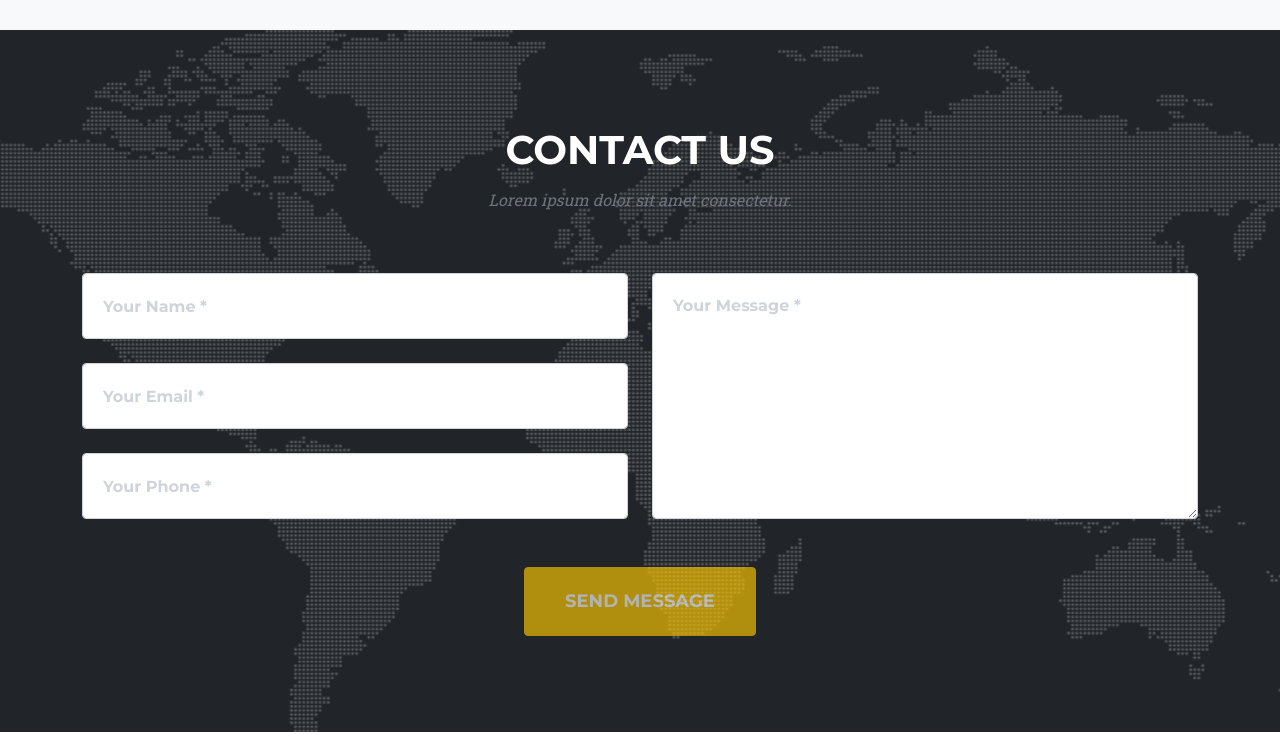
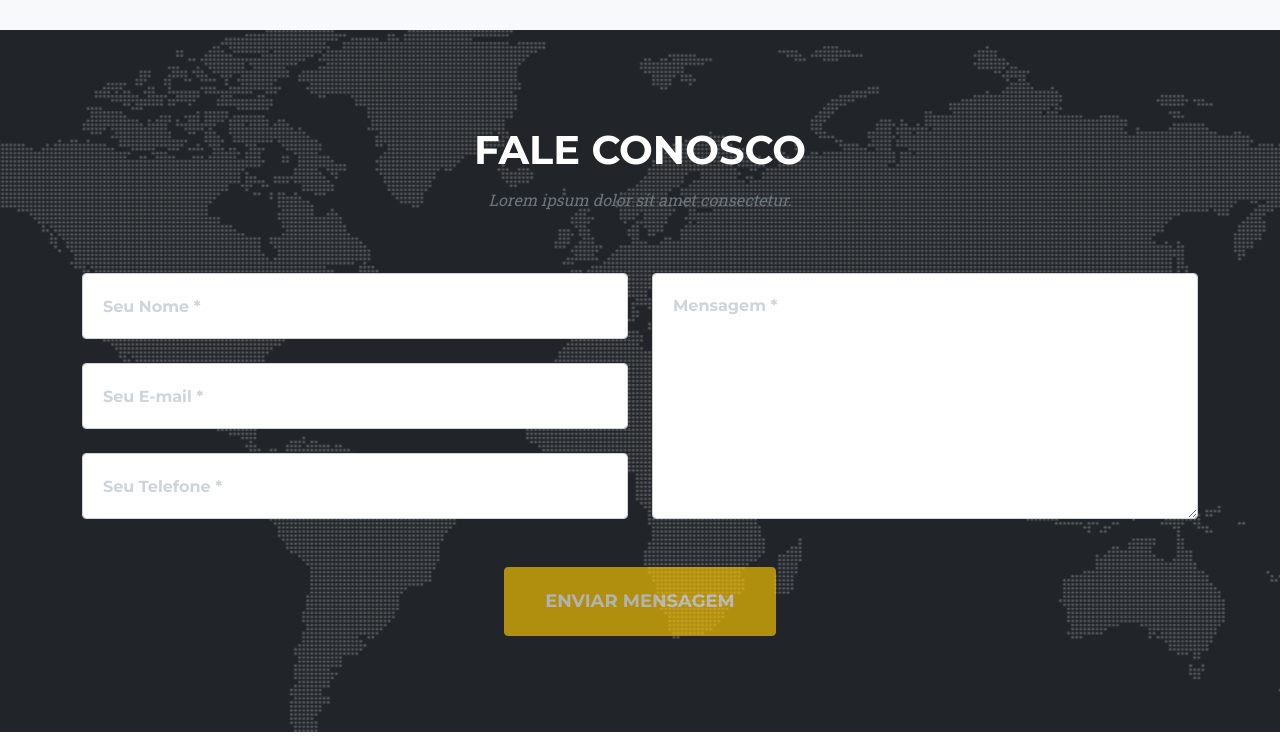
Before and after one commit to victorlourenco-vhl/site-moda, a plain HTML site: page index.html in a window 1280 px wide. Shown: the part 4620-5373 px from the top of the page. Drawn offline with nearby package versions, Linux system fonts and the light colour scheme.

Commit message:
contato-v1.0

```diff
--- a/index.html
+++ b/index.html
@@ -261,7 +261,7 @@
         <section class="page-section" id="contact">
             <div class="container">
                 <div class="text-center">
-                    <h2 class="section-heading text-uppercase">Contact Us</h2>
+                    <h2 class="section-heading text-uppercase">Fale Conosco</h2>
                     <h3 class="section-subheading text-muted">Lorem ipsum dolor sit amet consectetur.</h3>
                 </div>
                 <!-- * * * * * * * * * * * * * * *-->
@@ -276,25 +276,25 @@
                         <div class="col-md-6">
                             <div class="form-group">
                                 <!-- Name input-->
-                                <input class="form-control" id="name" type="text" placeholder="Your Name *" data-sb-validations="required" />
+                                <input class="form-control" id="name" type="text" placeholder="Seu Nome *" data-sb-validations="required" />
                                 <div class="invalid-feedback" data-sb-feedback="name:required">A name is required.</div>
                             </div>
                             <div class="form-group">
                                 <!-- Email address input-->
-                                <input class="form-control" id="email" type="email" placeholder="Your Email *" data-sb-validations="required,email" />
+                                <input class="form-control" id="email" type="email" placeholder="Seu E-mail *" data-sb-validations="required,email" />
                                 <div class="invalid-feedback" data-sb-feedback="email:required">An email is required.</div>
                                 <div class="invalid-feedback" data-sb-feedback="email:email">Email is not valid.</div>
                             </div>
                             <div class="form-group mb-md-0">
                                 <!-- Phone number input-->
-                                <input class="form-control" id="phone" type="tel" placeholder="Your Phone *" data-sb-validations="required" />
+                                <input class="form-control" id="phone" type="tel" placeholder="Seu Telefone *" data-sb-validations="required" />
                                 <div class="invalid-feedback" data-sb-feedback="phone:required">A phone number is required.</div>
                             </div>
                         </div>
                         <div class="col-md-6">
                             <div class="form-group form-group-textarea mb-md-0">
                                 <!-- Message input-->
-                                <textarea class="form-control" id="message" placeholder="Your Message *" data-sb-validations="required"></textarea>
+                                <textarea class="form-control" id="message" placeholder="Mensagem *" data-sb-validations="required"></textarea>
                                 <div class="invalid-feedback" data-sb-feedback="message:required">A message is required.</div>
                             </div>
                         </div>
@@ -317,7 +317,7 @@
                     <!-- an error submitting the form-->
                     <div class="d-none" id="submitErrorMessage"><div class="text-center text-danger mb-3">Error sending message!</div></div>
                     <!-- Submit Button-->
-                    <div class="text-center"><button class="btn btn-primary btn-xl text-uppercase disabled" id="submitButton" type="submit">Send Message</button></div>
+                    <div class="text-center"><button class="btn btn-primary btn-xl text-uppercase disabled" id="submitButton" type="submit">Enviar Mensagem</button></div>
                 </form>
             </div>
         </section>
```
